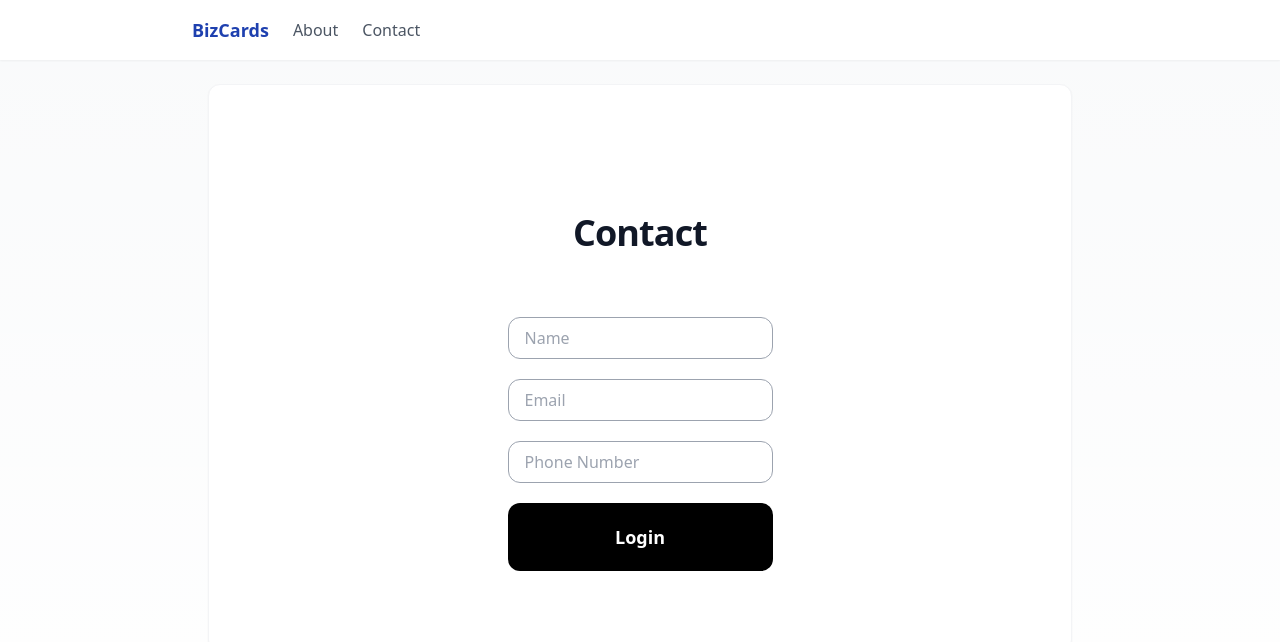
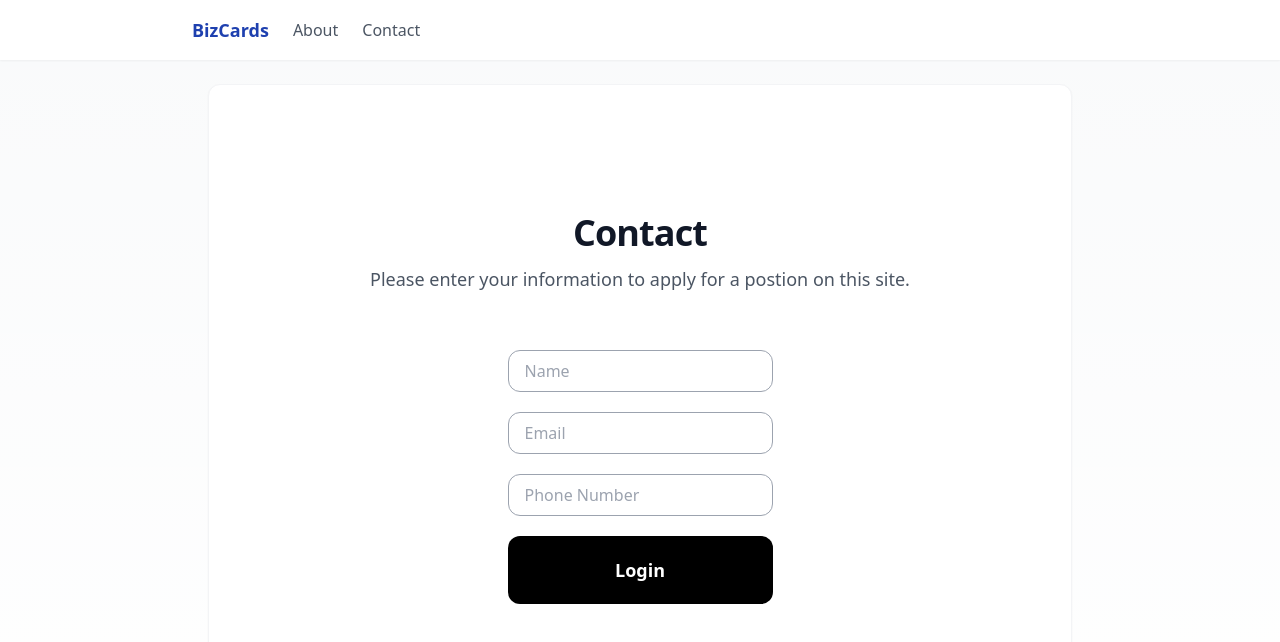
Before and after one commit to yatoimtop/wk2-business-directory, a Next.js app: page /contact in a window 1280 px wide. Shown: the top 642 px of the page. Built offline with nearby package versions, Linux system fonts and the light colour scheme.

Commit message:
Added little description

```diff
--- a/app/contact/page.tsx
+++ b/app/contact/page.tsx
@@ -35,10 +35,13 @@ function Login() {
         <section className="bg-white p-20 rounded-xl shadow-sm border border-gray-100">
             <div className="max-w-2xl mx-auto py-12 px-1 items-center gap-5">
             {/* Hero Section */}
-                <section className="text-center mb-4">
+                <section className="text-center">
                     <h1 className="text-4xl font-extrabold text-gray-900 mb-1 tracking-tight">
                         Contact
                     </h1>
+                    <p className="text-lg text-gray-600 p-2 leading-relaxed">
+                    Please enter your information to apply for a postion on this site.
+                    </p>
                 </section>
             </div>
                 <div className="grid auto-cols-max grid-col gap-5 place-content-center">
```
